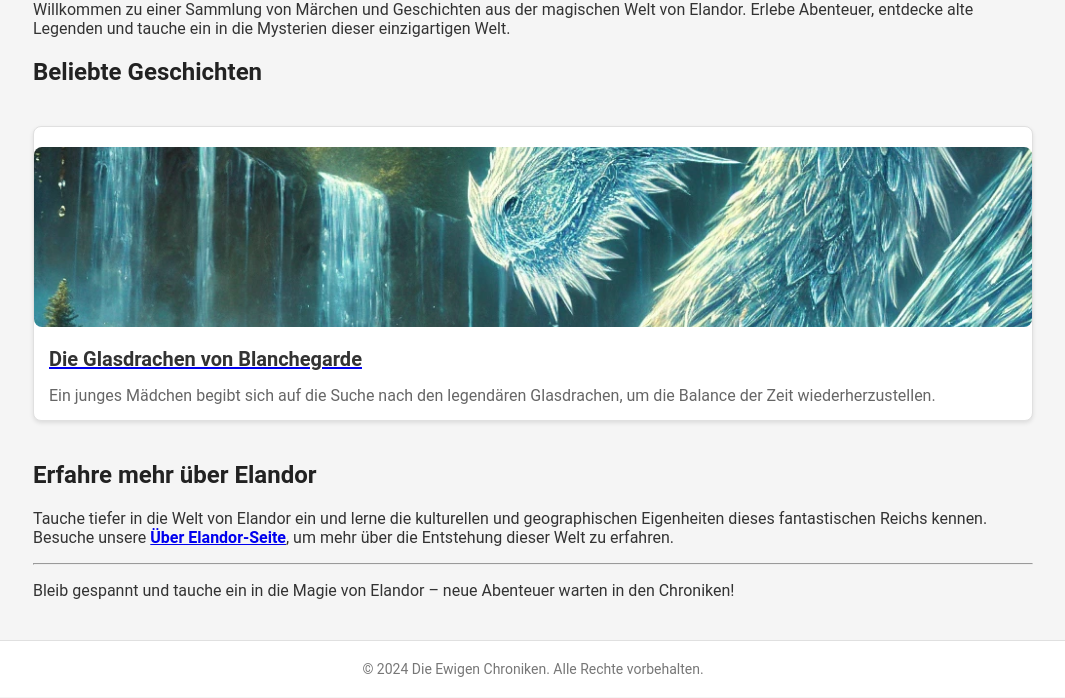
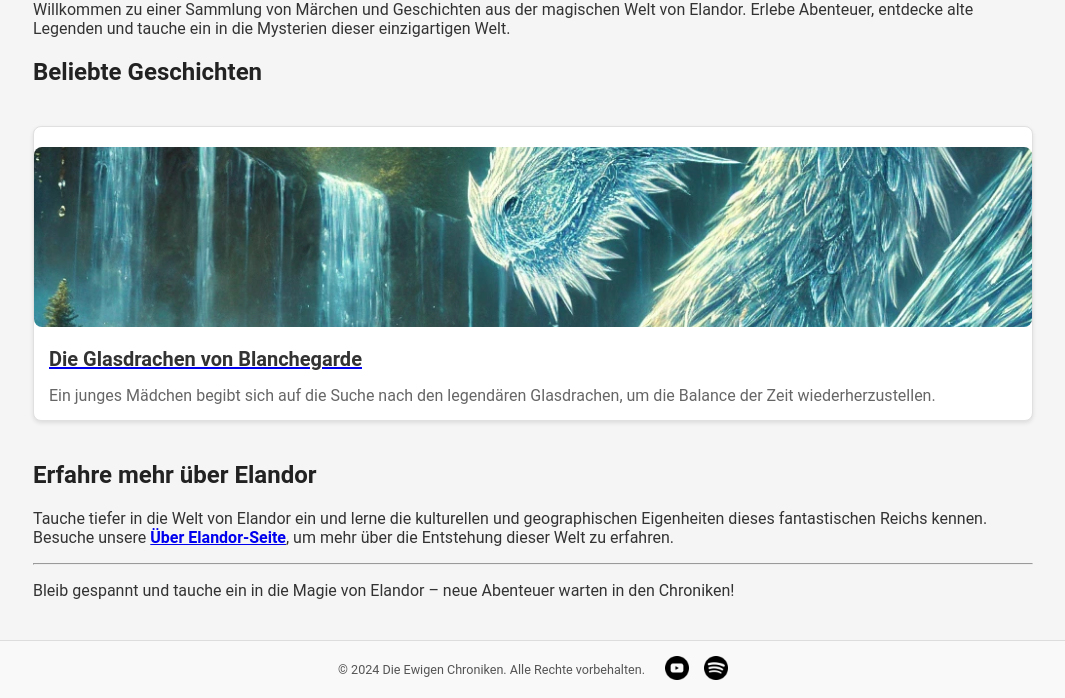
Before and after one commit to RainerGewalt/chroniken-aus-elandor, a Jekyll site: the page built from index.md, in a window 1280 px wide and 1204 px high. Shown: the part 506-1204 px from the top of the window, without its empty margins (107-1172 px from the left). Built offline with Jekyll 4.4.1, drawn with Linux system fonts in a browser that asks for light colours.

Commit message:
footer v1.0

```diff
--- a/_includes/footer.html
+++ b/_includes/footer.html
@@ -1,4 +1,14 @@
 <!-- footer.html -->
-<footer>
-    &copy; {{ site.time | date: "%Y" }} {{ site.title }}. Alle Rechte vorbehalten.
+<footer class="footer">
+    <div class="footer-content">
+        <p>&copy; {{ site.time | date: "%Y" }} {{ site.title }}. Alle Rechte vorbehalten.</p>
+        <div class="social-links">
+            <a href="https://www.youtube.com/@florianhzg4113" target="_blank" aria-label="YouTube">
+                <img src="{{ '/assets/images/icons/youtube.png' | relative_url }}" alt="YouTube Icon">
+            </a>
+            <a href="https://podcasters.spotify.com/pod/show/florian-przybylak" target="_blank" aria-label="Spotify">
+                <img src="{{ '/assets/images/icons/spotify.png' | relative_url }}" alt="Spotify Icon">
+            </a>
+        </div>
+    </div>
 </footer>
--- a/assets/css/styles.css
+++ b/assets/css/styles.css
@@ -207,3 +207,40 @@ footer {
         margin-bottom: 20px;
     }
 }
+/* Footer Styles */
+.footer {
+    background-color: #f9f9f9;
+    color: #333;
+    padding: 15px 20px;
+    text-align: center;
+    border-top: 1px solid #ddd;
+}
+
+.footer-content {
+    display: flex;
+    justify-content: center;
+    align-items: center;
+    gap: 20px;
+    flex-wrap: wrap;
+}
+
+.footer-content p {
+    margin: 0;
+    font-size: 0.9em;
+    color: #555;
+}
+
+.social-links {
+    display: flex;
+    gap: 15px;
+}
+
+.social-links a img {
+    width: 24px;
+    height: 24px;
+    transition: opacity 0.3s ease;
+}
+
+.social-links a img:hover {
+    opacity: 0.7;
+}
```
Also changed, not shown: assets/images/icons/spotify.png (added), assets/images/icons/youtube.png (added).
